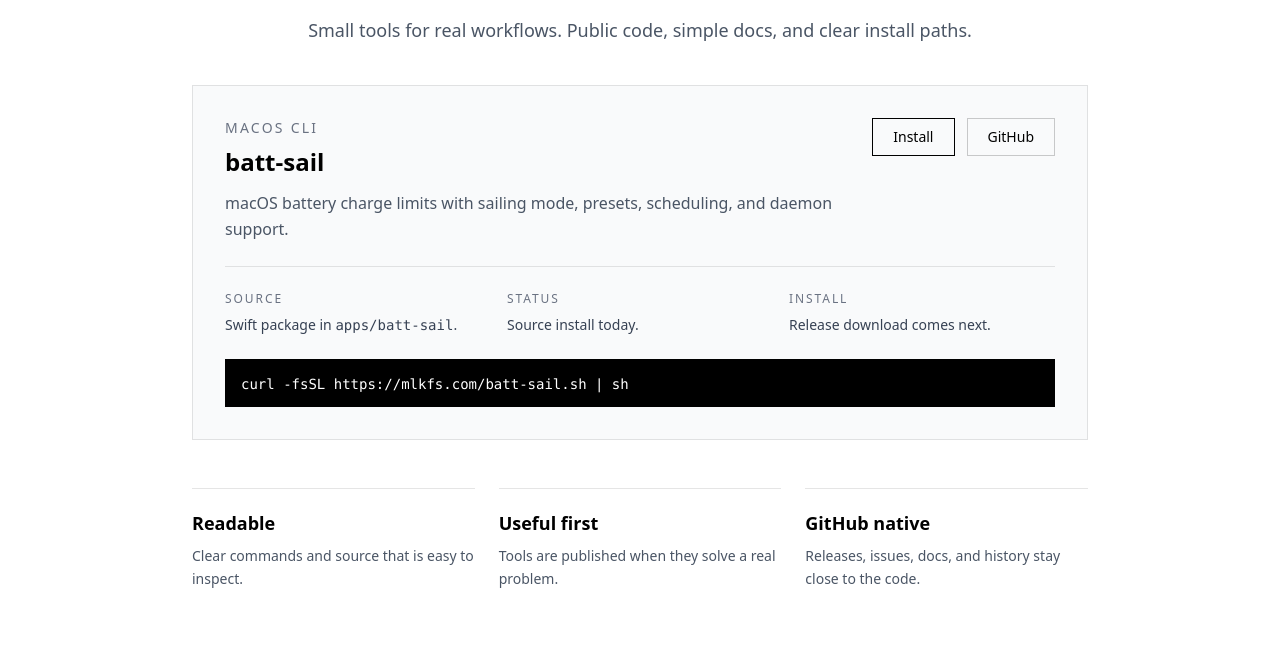
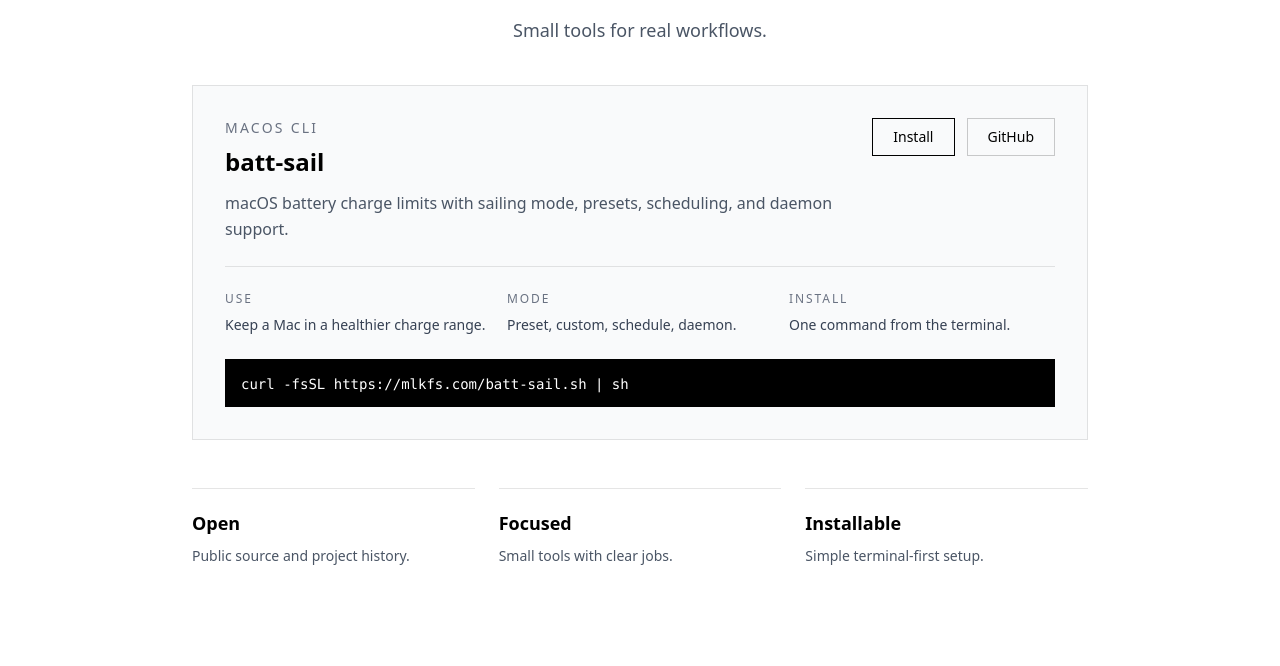
Before and after one commit to MLKFS/repo, an Astro site: page /software in a window 1280 px wide. Shown: the part 256-922 px from the top of the page. Built offline with nearby package versions, Linux system fonts and the light colour scheme; Astro itself is replaced by a stand-in of ours.

Commit message:
Clean software page copy

```diff
--- a/src/pages/software.astro
+++ b/src/pages/software.astro
@@ -13,7 +13,7 @@ const description = "Open-source tools published by MLKFS.";
         Software by MLKFS
       </h1>
       <p class="mt-5 text-base md:text-lg text-gray-600 leading-relaxed">
-        Small tools for real workflows. Public code, simple docs, and clear install paths.
+        Small tools for real workflows.
       </p>
     </div>
   </section>
@@ -48,16 +48,16 @@ const description = "Open-source tools published by MLKFS.";
         </div>
         <div class="mt-6 grid gap-4 border-t border-black/10 pt-6 md:grid-cols-3">
           <div>
-            <p class="text-xs font-medium uppercase tracking-[0.16em] text-gray-500">Source</p>
-            <p class="mt-2 text-sm text-gray-700">Swift package in <code>apps/batt-sail</code>.</p>
+            <p class="text-xs font-medium uppercase tracking-[0.16em] text-gray-500">Use</p>
+            <p class="mt-2 text-sm text-gray-700">Keep a Mac in a healthier charge range.</p>
           </div>
           <div>
-            <p class="text-xs font-medium uppercase tracking-[0.16em] text-gray-500">Status</p>
-            <p class="mt-2 text-sm text-gray-700">Source install today.</p>
+            <p class="text-xs font-medium uppercase tracking-[0.16em] text-gray-500">Mode</p>
+            <p class="mt-2 text-sm text-gray-700">Preset, custom, schedule, daemon.</p>
           </div>
           <div>
             <p class="text-xs font-medium uppercase tracking-[0.16em] text-gray-500">Install</p>
-            <p class="mt-2 text-sm text-gray-700">Release download comes next.</p>
+            <p class="mt-2 text-sm text-gray-700">One command from the terminal.</p>
           </div>
         </div>
         <div class="mt-6 overflow-x-auto bg-black px-4 py-3 text-left">
@@ -70,21 +70,21 @@ const description = "Open-source tools published by MLKFS.";
   <section class="container-xl pb-20">
     <div class="mx-auto grid max-w-4xl gap-6 md:grid-cols-3">
       <div class="border-t border-black/10 pt-5">
-        <h2 class="text-lg font-semibold text-black">Readable</h2>
+        <h2 class="text-lg font-semibold text-black">Open</h2>
         <p class="mt-2 text-sm text-gray-600 leading-relaxed">
-          Clear commands and source that is easy to inspect.
+          Public source and project history.
         </p>
       </div>
       <div class="border-t border-black/10 pt-5">
-        <h2 class="text-lg font-semibold text-black">Useful first</h2>
+        <h2 class="text-lg font-semibold text-black">Focused</h2>
         <p class="mt-2 text-sm text-gray-600 leading-relaxed">
-          Tools are published when they solve a real problem.
+          Small tools with clear jobs.
         </p>
       </div>
       <div class="border-t border-black/10 pt-5">
-        <h2 class="text-lg font-semibold text-black">GitHub native</h2>
+        <h2 class="text-lg font-semibold text-black">Installable</h2>
         <p class="mt-2 text-sm text-gray-600 leading-relaxed">
-          Releases, issues, docs, and history stay close to the code.
+          Simple terminal-first setup.
         </p>
       </div>
     </div>
--- a/src/pages/software/batt-sail.astro
+++ b/src/pages/software/batt-sail.astro
@@ -23,9 +23,9 @@ const description = "Install batt-sail, the macOS battery sailing CLI by MLKFS."
       <div class="p-6 md:p-8">
         <div class="flex flex-col gap-4 md:flex-row md:items-center md:justify-between">
           <div>
-            <h2 class="text-2xl font-semibold text-black">Install from source</h2>
+            <h2 class="text-2xl font-semibold text-black">Install</h2>
             <p class="mt-2 text-sm md:text-base text-gray-600">
-              One command. The installer checks out only the app folder.
+              Run this on the Mac where batt-sail will be used.
             </p>
           </div>
           <a
@@ -43,7 +43,7 @@ const description = "Install batt-sail, the macOS battery sailing CLI by MLKFS."
         <div class="mt-6 grid gap-4 border-t border-black/10 pt-6 md:grid-cols-3">
           <div>
             <p class="text-xs font-medium uppercase tracking-[0.16em] text-gray-500">Requires</p>
-            <p class="mt-2 text-sm text-gray-700">macOS 12+, Xcode command line tools, Git, and <code>/usr/local/bin/smc</code>.</p>
+            <p class="mt-2 text-sm text-gray-700">macOS 12+, Xcode tools, Git, and <code>/usr/local/bin/smc</code>.</p>
           </div>
           <div>
             <p class="text-xs font-medium uppercase tracking-[0.16em] text-gray-500">Start</p>
```
